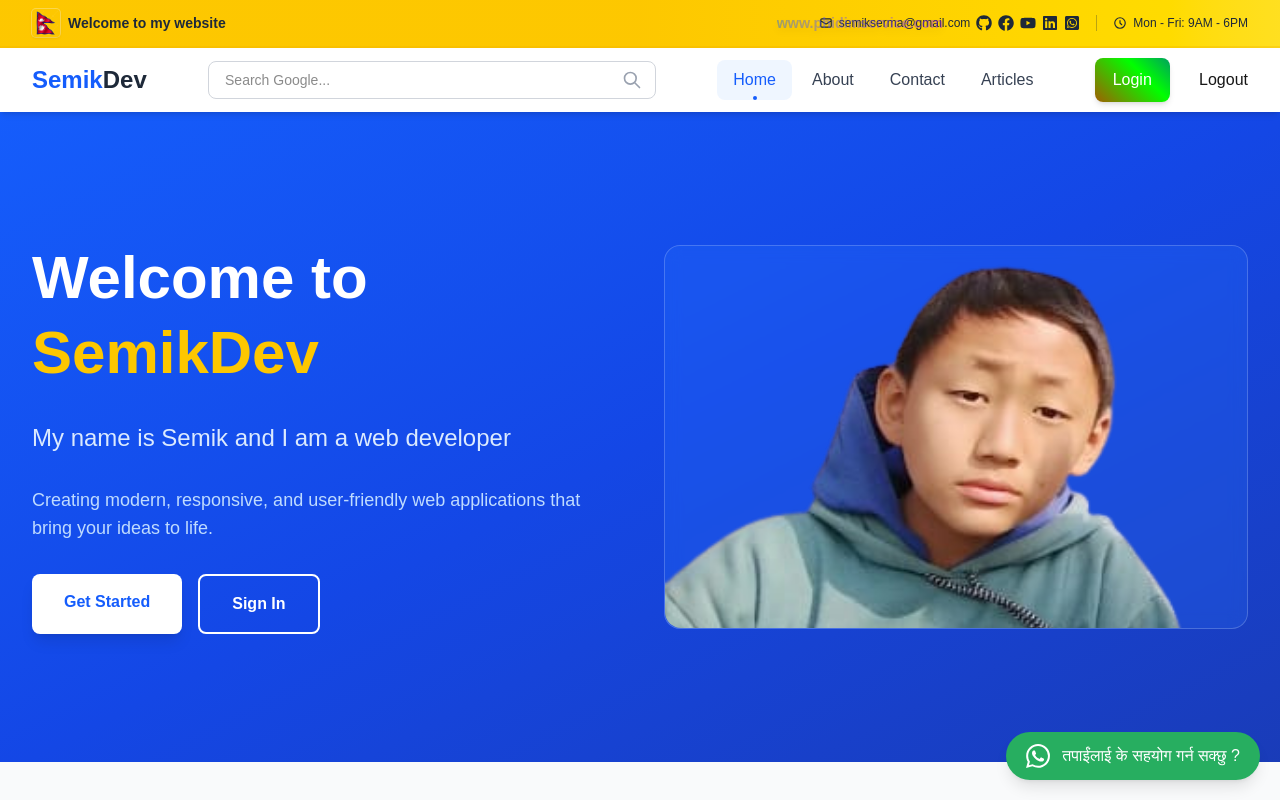
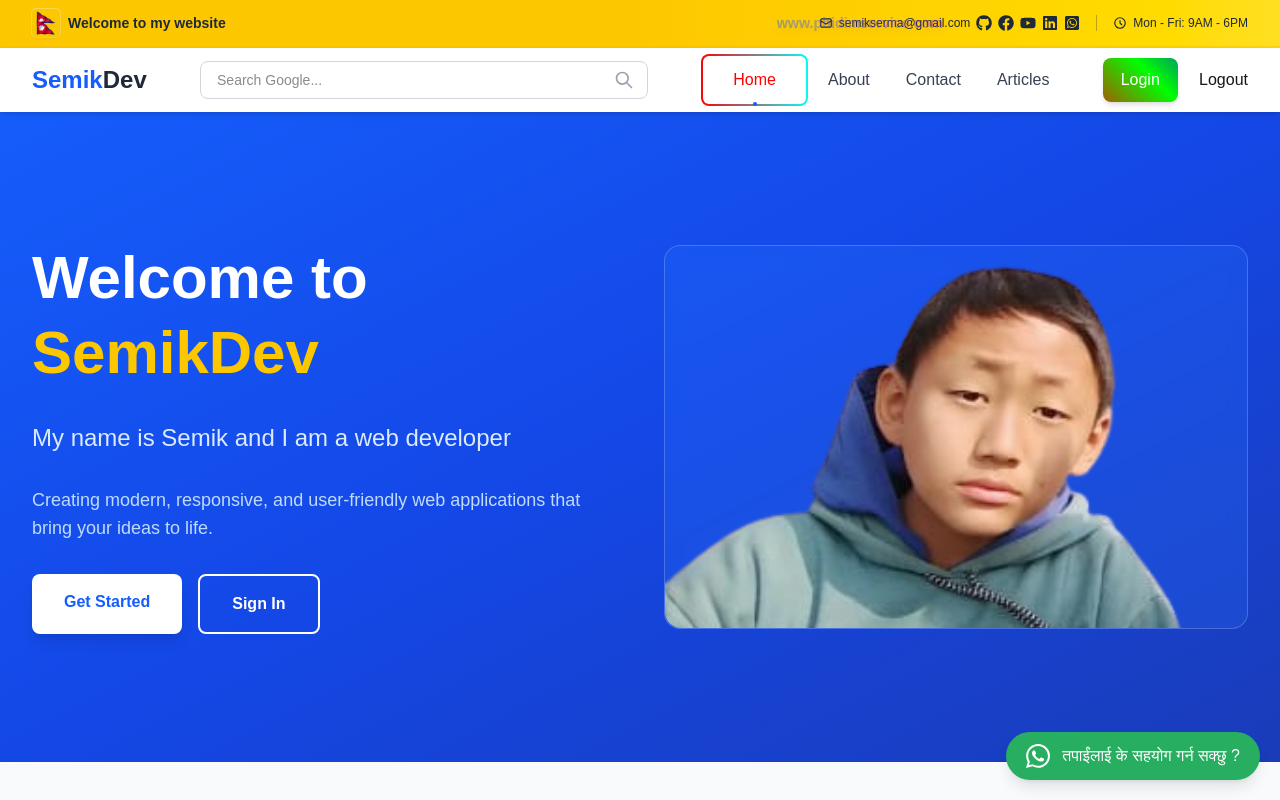
Before and after one commit to semik-serma/frontent, a Next.js app: page / in a window 1280 px wide. Shown: the top 800 px of the page. Built offline with nearby package versions, Linux system fonts and the light colour scheme.

Commit message:
hello linux user

```diff
--- a/package.json
+++ b/package.json
@@ -11,6 +11,7 @@
   "dependencies": {
     "axios": "^1.13.2",
     "lucide-react": "^0.562.0",
+    "multer": "^2.0.2",
     "next": "16.1.1",
     "react": "19.2.3",
     "react-dom": "19.2.3",
--- a/src/app/globals.css
+++ b/src/app/globals.css
@@ -201,3 +201,50 @@ body {
 .glow-effect {
   box-shadow: 0 0 20px rgba(59, 130, 246, 0.5);
 }
+
+.buttonborderrunnercolor {
+  position: relative;
+  padding: 14px 32px;
+  font-size: 16px;
+  color: #ff0000;
+  background: #ffffff;
+  border-radius: 8px;
+  border: none;
+  cursor: pointer;
+  z-index: 0;
+  overflow: hidden;
+}
+
+/* Animated RGBA border */
+.buttonborderrunnercolor::before {
+  content: "";
+  position: absolute;
+  inset: -2px;
+  border-radius: inherit;
+  background: linear-gradient(
+    90deg,
+    rgba(255,0,0,1),
+    rgba(0,255,255,1),
+    rgba(0,255,0,1),
+    rgba(255,0,255,1),
+    rgba(255,0,0,1)
+  );
+  background-size: 400% 400%;
+  animation: borderRun 4s linear infinite;
+  z-index: -1;
+}
+
+/* Inner mask so only border shows */
+.buttonborderrunnercolor::after {
+  content: "";
+  position: absolute;
+  inset: 2px;
+  background: #ffffff;
+  border-radius: 6px;
+  z-index: -1;
+}
+
+@keyframes borderRun {
+  0% { background-position: 0% 50%; }
+  100% { background-position: 400% 50%; }
+}
--- a/src/components/Navbar.js
+++ b/src/components/Navbar.js
@@ -174,13 +174,13 @@ export default function Navbar() {
                   key={link.href}
                   href={link.href}
                   className={`px-4 py-2 rounded-lg text-base font-medium transition-colors relative ${isActive(link.href)
-                    ? 'text-blue-600 bg-blue-50'
+                    ? 'text-blue-600 bg-blue-50 buttonborderrunnercolor'
                     : 'text-gray-700 hover:text-blue-600 hover:bg-gray-50'
                     }`}
                 >
                   {link.label}
                   {isActive(link.href) && (
-                    <span className="absolute bottom-0 left-1/2 -translate-x-1/2 w-1 h-1 bg-blue-600 rounded-full"></span>
+                    <span className="absolute bottom-0 left-1/2 -translate-x-1/2 w-1 h-1 bg-blue-600  rounded-full"></span>
                   )}
                 </Link>
               ))}
```
Also changed, not shown: 1 other file (tests, documents, lock files or other folders).
